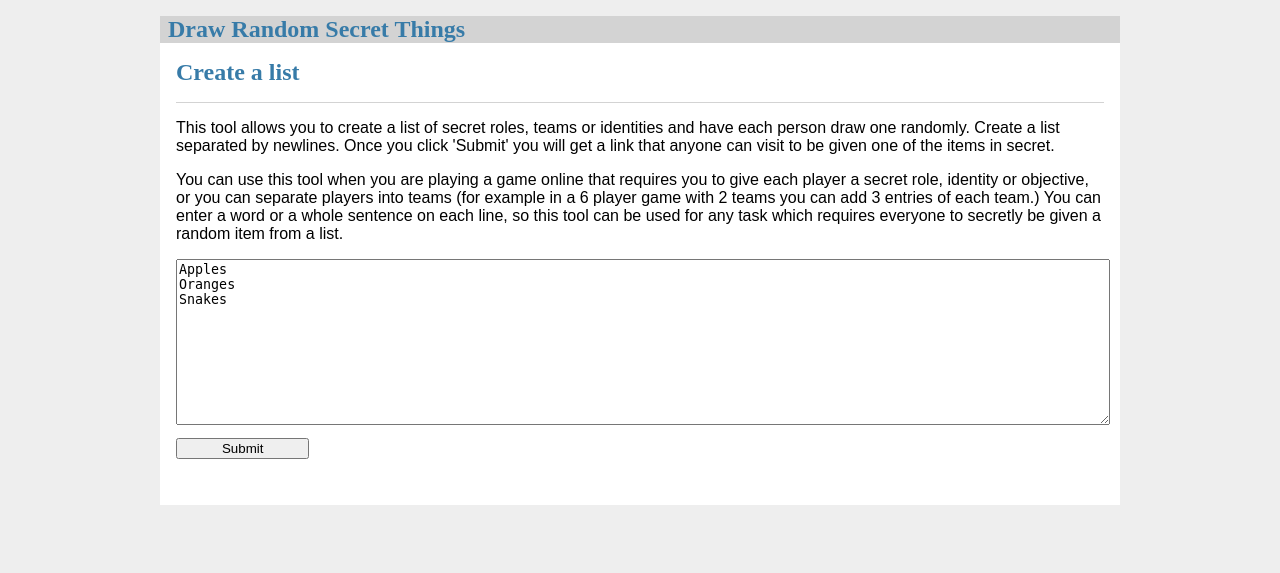
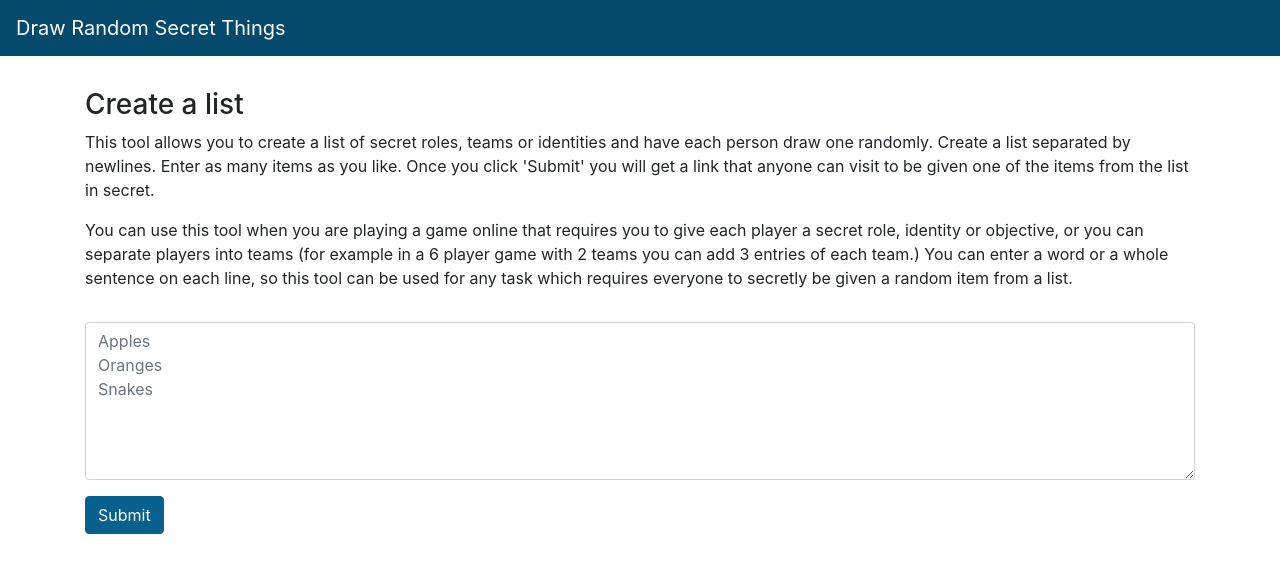
Before and after one commit to brendaninnis/drawrandom, a Flask app: page / in a window 1280 px wide. Shown: the top 573 px of the page. Run offline with Flask 2, Linux system fonts and the light colour scheme; some libraries are stand-ins or nearby versions.

Commit message:
added bootstrap

```diff
--- a/drawrandom/draw.py
+++ b/drawrandom/draw.py
@@ -29,4 +29,4 @@ def draw(key):
         db.session.commit()
         return response
     else:
-        return render_template('getdraw.html')
+        return render_template('getdraw.html', key=key)
--- a/drawrandom/static/style.css
+++ b/drawrandom/static/style.css
@@ -1,135 +1,28 @@
-html {
-  font-family: sans-serif;
-  background: #eee;
-  padding: 1rem;
+.container {
+    padding-top: 32px;
+    padding-bottom: 32px;
 }
 
-body {
-  max-width: 960px;
-  margin: 0 auto;
-  background: white;
+.alert {
+    margin-top: 1rem;
 }
 
-h1, h2, h3, h4, h5, h6 {
-  font-family: serif;
-  color: #377ba8;
-  margin: 1rem 0;
+.btn-primary {
+    background-color: #07608e;
+    border-color: #07608e;
 }
 
-a {
-  color: #377ba8;
+.btn-primary:hover {
+    background-color: #05496c;
+    border-color: #07608e;
 }
 
-hr {
-  border: none;
-  border-top: 1px solid lightgray;
+.btn-primary.focus, .btn-primary:focus {
+    background-color: #05496c;
+    border-color: #07608e;
 }
 
-nav {
-  background: lightgray;
-  display: flex;
-  align-items: center;
-  padding: 0 0.5rem;
+.btn-primary:active {
+    background-color: #054261 !important;
+    border-color: #07608e !important;
 }
-
-nav h1 {
-  flex: auto;
-  margin: 0;
-}
-
-nav h1 a {
-  text-decoration: none;
-  padding: 0.25rem 0.5rem;
-}
-
-nav ul  {
-  display: flex;
-  list-style: none;
-  margin: 0;
-  padding: 0;
-}
-
-nav ul li a, nav ul li span, header .action {
-  display: block;
-  padding: 0.5rem;
-}
-
-.content {
-  padding: 0 1rem 1rem;
-}
-
-.content > header {
-  border-bottom: 1px solid lightgray;
-  display: flex;
-  align-items: flex-end;
-}
-
-.content > header h1 {
-  flex: auto;
-  margin: 1rem 0 0.25rem 0;
-}
-
-.flash {
-  margin: 1em 0;
-  padding: 1em;
-  background: #cae6f6;
-  border: 1px solid #377ba8;
-}
-
-.post > header {
-  display: flex;
-  align-items: flex-end;
-  font-size: 0.85em;
-}
-
-.post > header > div:first-of-type {
-  flex: auto;
-}
-
-.post > header h1 {
-  font-size: 1.5em;
-  margin-bottom: 0;
-}
-
-.post .about {
-  color: slategray;
-  font-style: italic;
-}
-
-.post .body {
-  white-space: pre-line;
-}
-
-.content:last-child {
-  margin-bottom: 0;
-}
-
-.content form {
-  margin: 1em 0;
-  display: flex;
-  flex-direction: column;
-}
-
-.content label {
-  font-weight: bold;
-  margin-bottom: 0.5em;
-}
-
-.content input, .content textarea {
-  margin-bottom: 1em;
-}
-
-.content textarea {
-  width: 100%;
-  min-height: 12em;
-  resize: vertical;
-}
-
-input.danger {
-  color: #cc2f2e;
-}
-
-input[type=submit] {
-  align-self: start;
-  min-width: 10em;
-}
--- a/drawrandom/templates/base.html
+++ b/drawrandom/templates/base.html
@@ -1,15 +1,30 @@
 <!doctype html>
 <title>{% block title %}{% endblock %} - Draw Random Secret Things</title>
+
+<!-- Required meta tags -->
+<meta charset="utf-8">
+<meta name="viewport" content="width=device-width, initial-scale=1, shrink-to-fit=no">
+
+<!-- Styles -->
+<link rel="stylesheet" href="https://stackpath.bootstrapcdn.com/bootstrap/4.5.2/css/bootstrap.min.css" integrity="sha384-JcKb8q3iqJ61gNV9KGb8thSsNjpSL0n8PARn9HuZOnIxN0hoP+VmmDGMN5t9UJ0Z" crossorigin="anonymous">
 <link rel="stylesheet" href="{{ url_for('static', filename='style.css') }}">
-<nav>
-  <h1>Draw Random Secret Things</h1>
+
+<nav class="navbar navbar-expand-lg navbar-dark" style="background-color: #05496c;">
+  <a class="navbar-brand" href="">Draw Random Secret Things</a>
 </nav>
+<div class="container">
 <section class="content">
   <header>
     {% block header %}{% endblock %}
   </header>
   {% for message in get_flashed_messages() %}
-    <div class="flash">{{ message }}</div>
+    <div class="alert alert-warning" role="alert">{{ message }}</div>
   {% endfor %}
   {% block content %}{% endblock %}
 </section>
+</div>
+
+<!-- Bootstrap -->
+<script src="https://code.jquery.com/jquery-3.5.1.slim.min.js" integrity="sha384-DfXdz2htPH0lsSSs5nCTpuj/zy4C+OGpamoFVy38MVBnE+IbbVYUew+OrCXaRkfj" crossorigin="anonymous"></script>
+<script src="https://cdn.jsdelivr.net/npm/popper.js@1.16.1/dist/umd/popper.min.js" integrity="sha384-9/reFTGAW83EW2RDu2S0VKaIzap3H66lZH81PoYlFhbGU+6BZp6G7niu735Sk7lN" crossorigin="anonymous"></script>
+<script src="https://stackpath.bootstrapcdn.com/bootstrap/4.5.2/js/bootstrap.min.js" integrity="sha384-B4gt1jrGC7Jh4AgTPSdUtOBvfO8shuf57BaghqFfPlYxofvL8/KUEfYiJOMMV+rV" crossorigin="anonymous"></script>
--- a/drawrandom/templates/create.html
+++ b/drawrandom/templates/create.html
@@ -1,14 +1,16 @@
 {% extends 'base.html' %}
 
 {% block header %}
-  <h2>{% block title %}Create a list{% endblock %}</h2>
+  <h3>{% block title %}Create a list{% endblock %}</h3>
 {% endblock %}
 
 {% block content %}
-<p>This tool allows you to create a list of secret roles, teams or identities and have each person draw one randomly. Create a list separated by newlines. Once you click 'Submit' you will get a link that anyone can visit to be given one of the items in secret.</p>
+<p>This tool allows you to create a list of secret roles, teams or identities and have each person draw one randomly. Create a list separated by newlines. Enter as many items as you like. Once you click 'Submit' you will get a link that anyone can visit to be given one of the items from the list in secret.</p>
 <p>You can use this tool when you are playing a game online that requires you to give each player a secret role, identity or objective, or you can separate players into teams (for example in a 6 player game with 2 teams you can add 3 entries of each team.) You can enter a word or a whole sentence on each line, so this tool can be used for any task which requires everyone to secretly be given a random item from a list.</p>
-<form method="post">
-  <textarea name="list">{% for item in listarray %}{{ item }}&#13;{% endfor %}</textarea>
-<input type="submit" value="Submit">
+<form method="post" style="margin-top:32px;">
+  <div class="form-group">
+      <textarea class="form-control" name="list" rows="6" placeholder="{% for item in listarray %}{{ item }}&#13;{% endfor %}"></textarea>
+  </div>
+  <input class="btn btn-primary" type="submit" value="Submit">
 </form>
 {% endblock %}
--- a/drawrandom/templates/draw.html
+++ b/drawrandom/templates/draw.html
@@ -1,9 +1,11 @@
 {% extends 'base.html' %}
 
 {% block header %}
-  <p>Here is your random secret draw</p>
+  <h3>{% block title %}Draw{% endblock %}</h3>
 {% endblock %}
 
 {% block content %}
-    <h1>You got {{ item }}</h1>
+<div class="alert alert-primary" role="alert">
+  You got <strong>{{ item }}</strong>.
+</div>
 {% endblock %}
--- a/drawrandom/templates/getdraw.html
+++ b/drawrandom/templates/getdraw.html
@@ -1,11 +1,12 @@
 {% extends 'base.html' %}
 
 {% block header %}
-  <p>Click to draw your secret random item</p>
+  <h3>{% block title %}Draw{% endblock %}</h3>
 {% endblock %}
 
 {% block content %}
+  <p>Click to draw your secret random item.</p>
   <form method="post">
-    <input type="submit" value="Draw">
+    <input class="btn btn-primary" type="submit" value="Draw">
   </form>
 {% endblock %}
--- a/drawrandom/templates/link.html
+++ b/drawrandom/templates/link.html
@@ -1,10 +1,10 @@
 {% extends 'base.html' %}
 
 {% block header %}
-  <h2>{% block title %}List created{% endblock %}</h2>
+  <h3>{% block title %}List created{% endblock %}</h3>
 {% endblock %}
 
 {% block content %}
-    <p>Anyone can now use the link below to get an item from the list.&#10;&#13;Each item will be given out one at a time until they have all been given out.</p>
-    <a href="{{ link }}">{{ link }}</a>
+  <p>Anyone can now use the link below to get an item from the list.<br>Each item will be given out one at a time until they have all been given out.</p>
+  <a href="{{ link }}">{{ link }}</a>
 {% endblock %}
```
